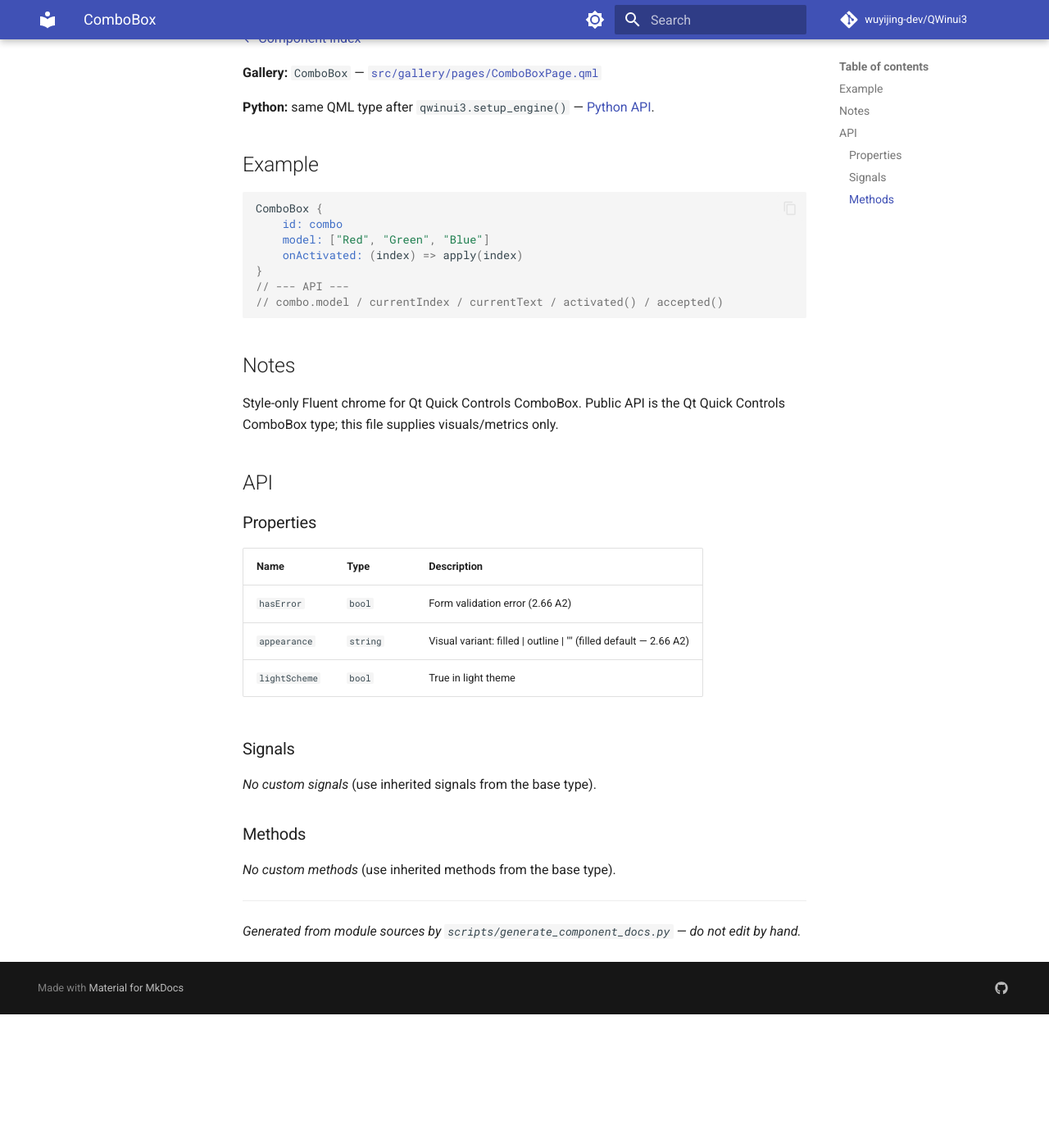
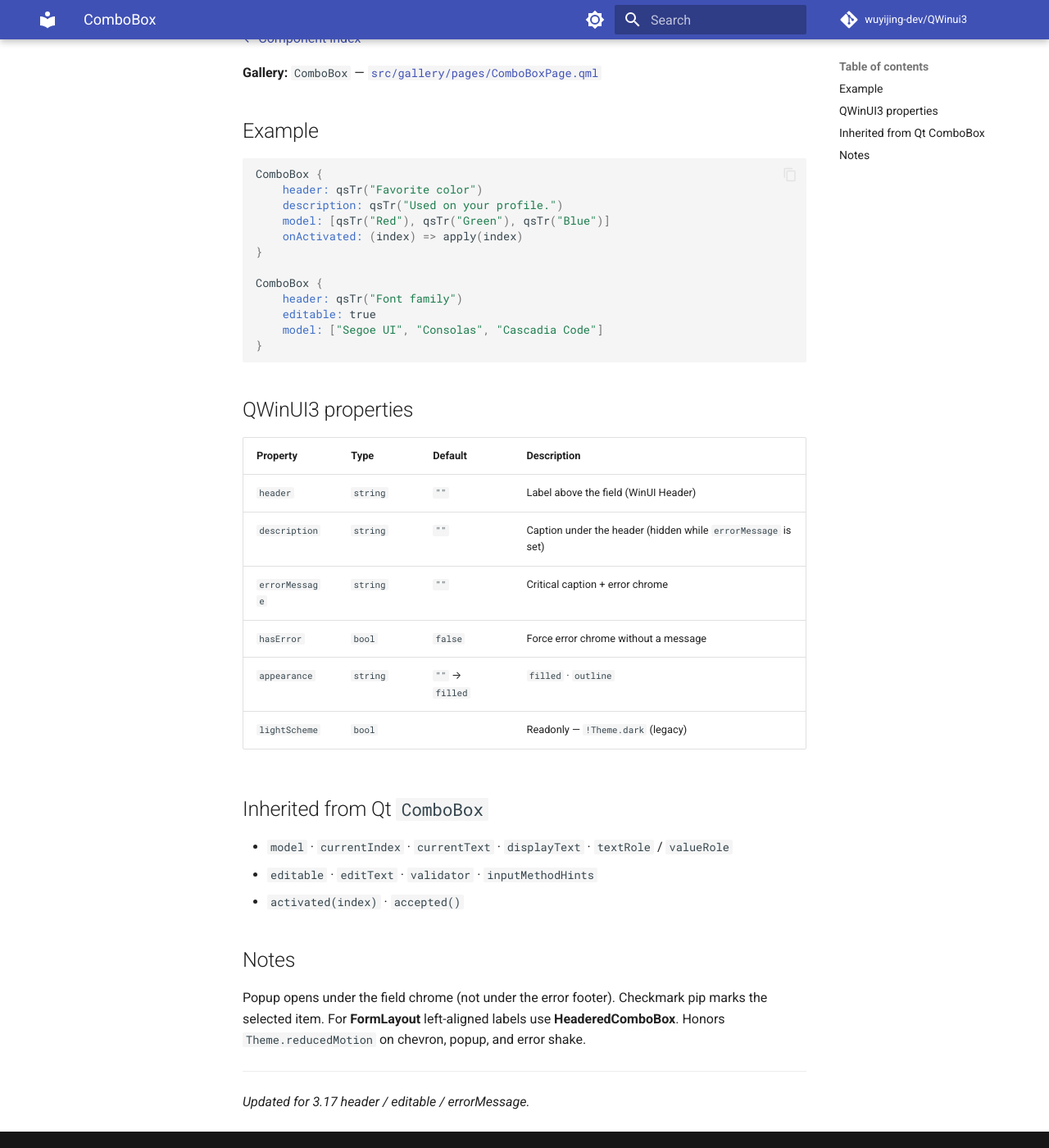
Before and after one commit to wuyijing-dev/QWinui3, an MkDocs documentation site: the page built from docs/components/ComboBox.md, in a window 1280 px wide and 1400 px high, scrolled down 318 px. Shown: the whole window at 82% size. Built offline with MkDocs 1.6.1 and Material for MkDocs 9.7.7, drawn with Linux system fonts in a browser that asks for light colours; comment, search, counter and statistics services are not loaded; before the commit the page ends 1555 px from its top, so only the background shows below that; some of the changed text lies outside the part shown.

Commit message:
Ship 3.17 ComboBox header, editable input, and validation.
Match WinUI ComboBox demos: header/description/errorMessage chrome, working editable TextInput, and Gallery samples beyond appearance rows.

````diff
--- a/CMakeLists.txt
+++ b/CMakeLists.txt
@@ -17,7 +17,7 @@ set(CMAKE_EXPORT_COMPILE_COMMANDS ON)
 
 # Product version is X.YY (two-digit minor), e.g. 1.00, 1.01, 1.10.
 # Git tags / packages use v${QWINUI3_VERSION}. CMake needs major.minor.patch.
-set(QWINUI3_VERSION "3.16")
+set(QWINUI3_VERSION "3.17")
 if(NOT QWINUI3_VERSION MATCHES "^[0-9]+\\.[0-9][0-9]$")
     message(FATAL_ERROR "QWINUI3_VERSION must be X.YY (two-digit minor), got '${QWINUI3_VERSION}'")
 endif()
--- a/docs/components/ComboBox.md
+++ b/docs/components/ComboBox.md
@@ -1,51 +1,52 @@
 # ComboBox
 
-Fluent ComboBox with rotating chevron indicator.
+Fluent / WinUI 3 ComboBox with optional header, description, validation, and editable text.
 
 `import QtQuick.Controls.QWinUI3` · [`src/style/QWinUI3/ComboBox.qml`](https://github.com/wuyijing-dev/QWinui3/blob/master/src/style/QWinUI3/ComboBox.qml)
 
-**Category:** Styled controls · **Library:** v2.81
+**Category:** Styled controls · **Library:** v3.17
 
 [← Component index](../components.md)
 
 **Gallery:** `ComboBox` — [`src/gallery/pages/ComboBoxPage.qml`](https://github.com/wuyijing-dev/QWinui3/blob/master/src/gallery/pages/ComboBoxPage.qml)
 
-**Python:** same QML type after `qwinui3.setup_engine()` — [Python API](../python-api.md).
-
 ## Example
 
 ```qml
 ComboBox {
-    id: combo
-    model: ["Red", "Green", "Blue"]
+    header: qsTr("Favorite color")
+    description: qsTr("Used on your profile.")
+    model: [qsTr("Red"), qsTr("Green"), qsTr("Blue")]
     onActivated: (index) => apply(index)
 }
-// --- API ---
-// combo.model / currentIndex / currentText / activated() / accepted()
+
+ComboBox {
+    header: qsTr("Font family")
+    editable: true
+    model: ["Segoe UI", "Consolas", "Cascadia Code"]
+}
 ```
+
+## QWinUI3 properties
+
+| Property | Type | Default | Description |
+|----------|------|---------|-------------|
+| `header` | `string` | `""` | Label above the field (WinUI Header) |
+| `description` | `string` | `""` | Caption under the header (hidden while `errorMessage` is set) |
+| `errorMessage` | `string` | `""` | Critical caption + error chrome |
+| `hasError` | `bool` | `false` | Force error chrome without a message |
+| `appearance` | `string` | `""` → `filled` | `filled` · `outline` |
+| `lightScheme` | `bool` | | Readonly — `!Theme.dark` (legacy) |
+
+## Inherited from Qt `ComboBox`
+
+- `model` · `currentIndex` · `currentText` · `displayText` · `textRole` / `valueRole`
+- `editable` · `editText` · `validator` · `inputMethodHints`
+- `activated(index)` · `accepted()`
 
 ## Notes
 
-Style-only Fluent chrome for Qt Quick Controls ComboBox.
-Public API is the Qt Quick Controls ComboBox type; this file supplies visuals/metrics only.
-
-## API
-
-### Properties
-
-| Name | Type | Description |
-| --- | --- | --- |
-| `hasError` | `bool` | Form validation error (2.66 A2) |
-| `appearance` | `string` | Visual variant: filled \| outline \| "" (filled default — 2.66 A2) |
-| `lightScheme` | `bool` | True in light theme |
-
-### Signals
-
-_No custom signals_ (use inherited signals from the base type).
-
-### Methods
-
-_No custom methods_ (use inherited methods from the base type).
+Popup opens under the field chrome (not under the error footer). Checkmark pip marks the selected item. For **FormLayout** left-aligned labels use **HeaderedComboBox**. Honors `Theme.reducedMotion` on chevron, popup, and error shake.
 
 ---
-*Generated from module sources by `scripts/generate_component_docs.py` — do not edit by hand.*
+*Updated for 3.17 header / editable / errorMessage.*
````
Also changed, not shown: ROADMAP.md (+3 -3 lines), docs/roadmap.md (+1 -1 lines), docs/upgrade-notes.md (+20 -0 lines), 2 other files.
